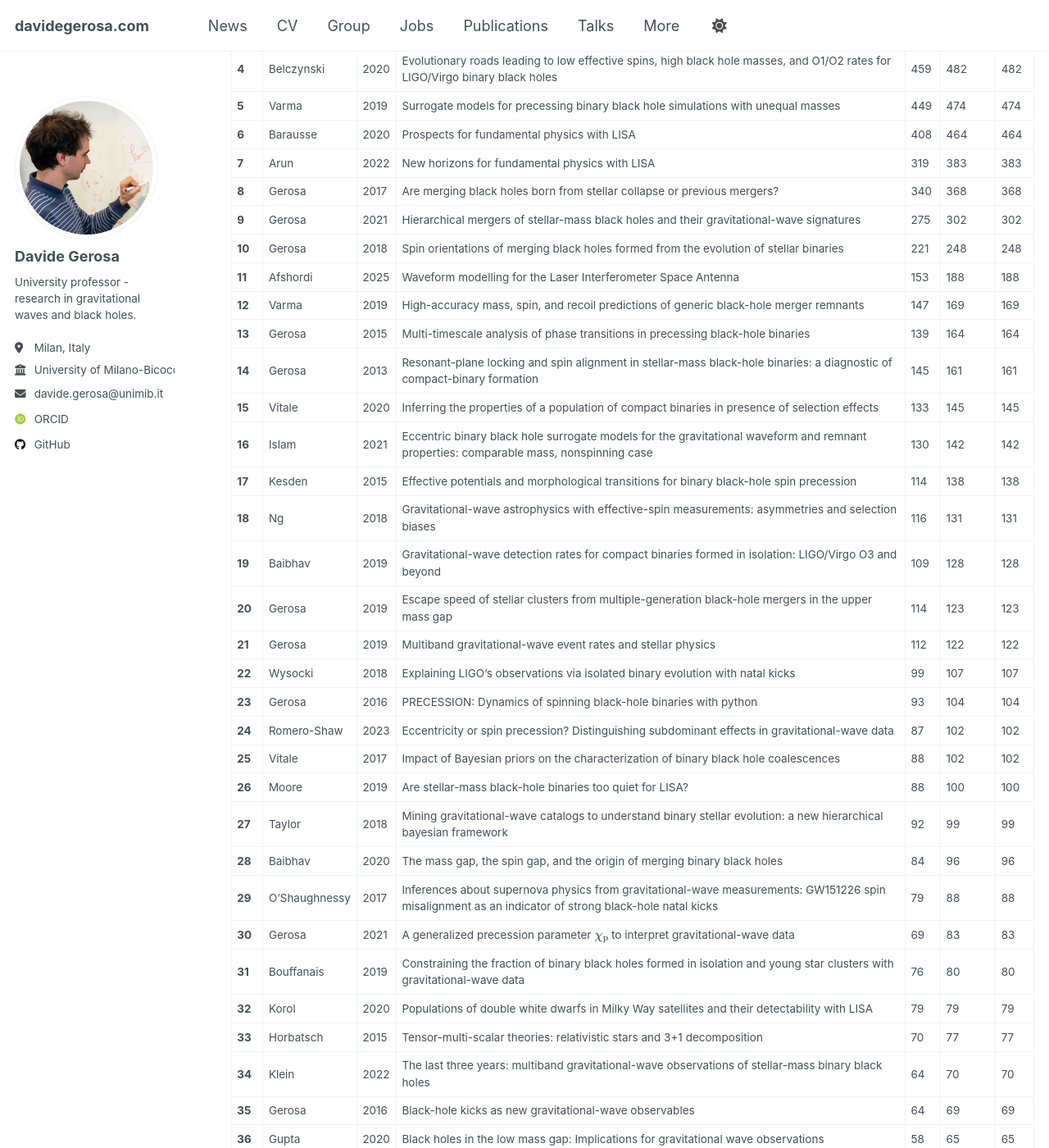
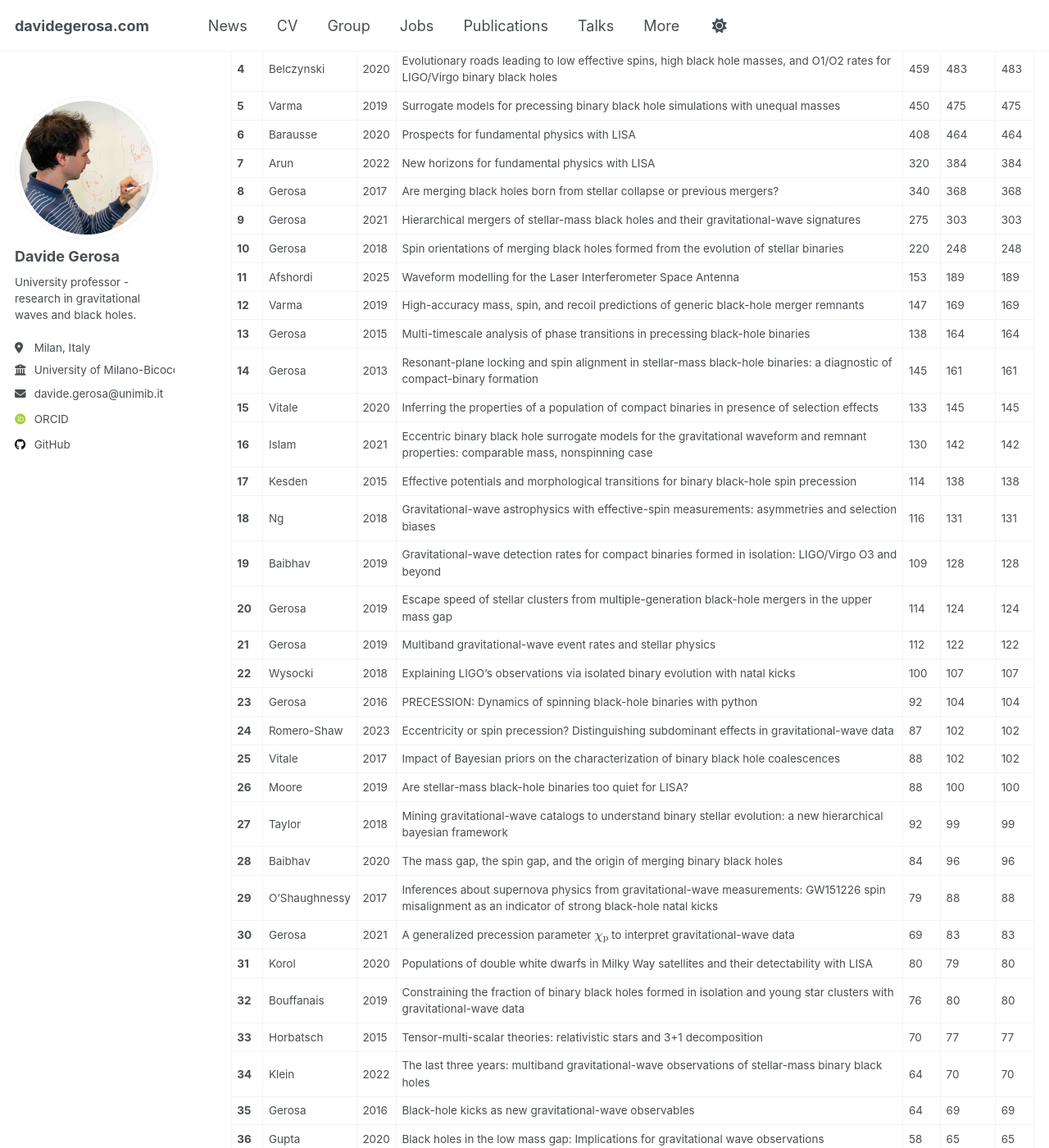
Before and after one commit to dgerosa/website, a Jekyll site: the page built from _pages/citations.md, in a window 1280 px wide and 1400 px high, scrolled down 617 px. Shown: the whole window at 82% size. Built offline with Jekyll 4.4.1, drawn with Linux system fonts in a browser that asks for light colours; some web fonts are replaced; some of the changed text lies outside the part shown.

Commit message:
Website update from workflow

```diff
--- a/_pages/_citations.md
+++ b/_pages/_citations.md
@@ -1,37 +1,37 @@
 ## Citation Summary
 
-- **Total ADS citations**: 10039
-- **Total INSPIRE citations**: 11038
-- **Total MAX citations**: 11114
+- **Total ADS citations**: 10041
+- **Total INSPIRE citations**: 11049
+- **Total MAX citations**: 11125
 - **h-index**: 48
 
 ## Paper list sorted by citation count
 
 | # | Author | Year | Title | ADS | INSPIRE | MAX |
 |---|--------|------|-------|-----|---------|-----|
-| **1** | Berti | 2015 | Testing general relativity with present and future astrophysical observations | 1441 | 1630 | 1630 |
-| **2** | Barack | 2019 | Black holes, gravitational waves and fundamental physics: a roadmap | 867 | 952 | 952 |
-| **3** | Amaro-Seoane | 2022 | Astrophysics with the Laser Interferometer Space Antenna | 779 | 728 | 779 |
-| **4** | Belczynski | 2020 | Evolutionary roads leading to low effective spins, high black hole masses, and O1/O2 rates for LIGO/Virgo binary black holes | 459 | 482 | 482 |
-| **5** | Varma | 2019 | Surrogate models for precessing binary black hole simulations with unequal masses | 449 | 474 | 474 |
+| **1** | Berti | 2015 | Testing general relativity with present and future astrophysical observations | 1442 | 1631 | 1631 |
+| **2** | Barack | 2019 | Black holes, gravitational waves and fundamental physics: a roadmap | 867 | 953 | 953 |
+| **3** | Amaro-Seoane | 2022 | Astrophysics with the Laser Interferometer Space Antenna | 779 | 729 | 779 |
+| **4** | Belczynski | 2020 | Evolutionary roads leading to low effective spins, high black hole masses, and O1/O2 rates for LIGO/Virgo binary black holes | 459 | 483 | 483 |
+| **5** | Varma | 2019 | Surrogate models for precessing binary black hole simulations with unequal masses | 450 | 475 | 475 |
 | **6** | Barausse | 2020 | Prospects for fundamental physics with LISA | 408 | 464 | 464 |
-| **7** | Arun | 2022 | New horizons for fundamental physics with LISA | 319 | 383 | 383 |
+| **7** | Arun | 2022 | New horizons for fundamental physics with LISA | 320 | 384 | 384 |
 | **8** | Gerosa | 2017 | Are merging black holes born from stellar collapse or previous mergers? | 340 | 368 | 368 |
-| **9** | Gerosa | 2021 | Hierarchical mergers of stellar-mass black holes and their gravitational-wave signatures | 275 | 302 | 302 |
-| **10** | Gerosa | 2018 | Spin orientations of merging black holes formed from the evolution of stellar binaries | 221 | 248 | 248 |
-| **11** | Afshordi | 2025 | Waveform modelling for the Laser Interferometer Space Antenna | 153 | 188 | 188 |
+| **9** | Gerosa | 2021 | Hierarchical mergers of stellar-mass black holes and their gravitational-wave signatures | 275 | 303 | 303 |
+| **10** | Gerosa | 2018 | Spin orientations of merging black holes formed from the evolution of stellar binaries | 220 | 248 | 248 |
+| **11** | Afshordi | 2025 | Waveform modelling for the Laser Interferometer Space Antenna | 153 | 189 | 189 |
 | **12** | Varma | 2019 | High-accuracy mass, spin, and recoil predictions of generic black-hole merger remnants | 147 | 169 | 169 |
-| **13** | Gerosa | 2015 | Multi-timescale analysis of phase transitions in precessing black-hole binaries | 139 | 164 | 164 |
+| **13** | Gerosa | 2015 | Multi-timescale analysis of phase transitions in precessing black-hole binaries | 138 | 164 | 164 |
 | **14** | Gerosa | 2013 | Resonant-plane locking and spin alignment in stellar-mass black-hole binaries: a diagnostic of compact-binary formation | 145 | 161 | 161 |
 | **15** | Vitale | 2020 | Inferring the properties of a population of compact binaries in presence of selection effects | 133 | 145 | 145 |
 | **16** | Islam | 2021 | Eccentric binary black hole surrogate models for the gravitational waveform and remnant properties: comparable mass, nonspinning case | 130 | 142 | 142 |
 | **17** | Kesden | 2015 | Effective potentials and morphological transitions for binary black-hole spin precession | 114 | 138 | 138 |
 | **18** | Ng | 2018 | Gravitational-wave astrophysics with effective-spin measurements: asymmetries and selection biases | 116 | 131 | 131 |
 | **19** | Baibhav | 2019 | Gravitational-wave detection rates for compact binaries formed in isolation: LIGO/Virgo O3 and beyond | 109 | 128 | 128 |
-| **20** | Gerosa | 2019 | Escape speed of stellar clusters from multiple-generation black-hole mergers in the upper mass gap | 114 | 123 | 123 |
+| **20** | Gerosa | 2019 | Escape speed of stellar clusters from multiple-generation black-hole mergers in the upper mass gap | 114 | 124 | 124 |
 | **21** | Gerosa | 2019 | Multiband gravitational-wave event rates and stellar physics | 112 | 122 | 122 |
-| **22** | Wysocki | 2018 | Explaining LIGO's observations via isolated binary evolution with natal kicks | 99 | 107 | 107 |
-| **23** | Gerosa | 2016 | PRECESSION: Dynamics of spinning black-hole binaries with python | 93 | 104 | 104 |
+| **22** | Wysocki | 2018 | Explaining LIGO's observations via isolated binary evolution with natal kicks | 100 | 107 | 107 |
+| **23** | Gerosa | 2016 | PRECESSION: Dynamics of spinning black-hole binaries with python | 92 | 104 | 104 |
 | **24** | Romero-Shaw | 2023 | Eccentricity or spin precession? Distinguishing subdominant effects in gravitational-wave data | 87 | 102 | 102 |
 | **25** | Vitale | 2017 | Impact of Bayesian priors on the characterization of binary black hole coalescences | 88 | 102 | 102 |
 | **26** | Moore | 2019 | Are stellar-mass black-hole binaries too quiet for LISA? | 88 | 100 | 100 |
@@ -39,8 +39,8 @@
 | **28** | Baibhav | 2020 | The mass gap, the spin gap, and the origin of merging binary black holes | 84 | 96 | 96 |
 | **29** | O'Shaughnessy | 2017 | Inferences about supernova physics from gravitational-wave measurements: GW151226 spin misalignment as an indicator of strong black-hole natal kicks | 79 | 88 | 88 |
 | **30** | Gerosa | 2021 | A generalized precession parameter $$\chi_\mathrm{p}$$ to interpret gravitational-wave data | 69 | 83 | 83 |
-| **31** | Bouffanais | 2019 | Constraining the fraction of binary black holes formed in isolation and young star clusters with gravitational-wave data | 76 | 80 | 80 |
-| **32** | Korol | 2020 | Populations of double white dwarfs in Milky Way satellites and their detectability with LISA | 79 | 79 | 79 |
+| **31** | Korol | 2020 | Populations of double white dwarfs in Milky Way satellites and their detectability with LISA | 80 | 79 | 80 |
+| **32** | Bouffanais | 2019 | Constraining the fraction of binary black holes formed in isolation and young star clusters with gravitational-wave data | 76 | 80 | 80 |
 | **33** | Horbatsch | 2015 | Tensor-multi-scalar theories: relativistic stars and 3+1 decomposition | 70 | 77 | 77 |
 | **34** | Klein | 2022 | The last three years: multiband gravitational-wave observations of stellar-mass binary black holes | 64 | 70 | 70 |
 | **35** | Gerosa | 2016 | Black-hole kicks as new gravitational-wave observables | 64 | 69 | 69 |
```
Also changed, not shown: other parts of _pages/_citations.md (+8 -8 lines), _pages/_group.md (+1 -1 lines), _pages/_publications.md (+1 -1 lines), _pages/_talks.md (+1 -1 lines).
